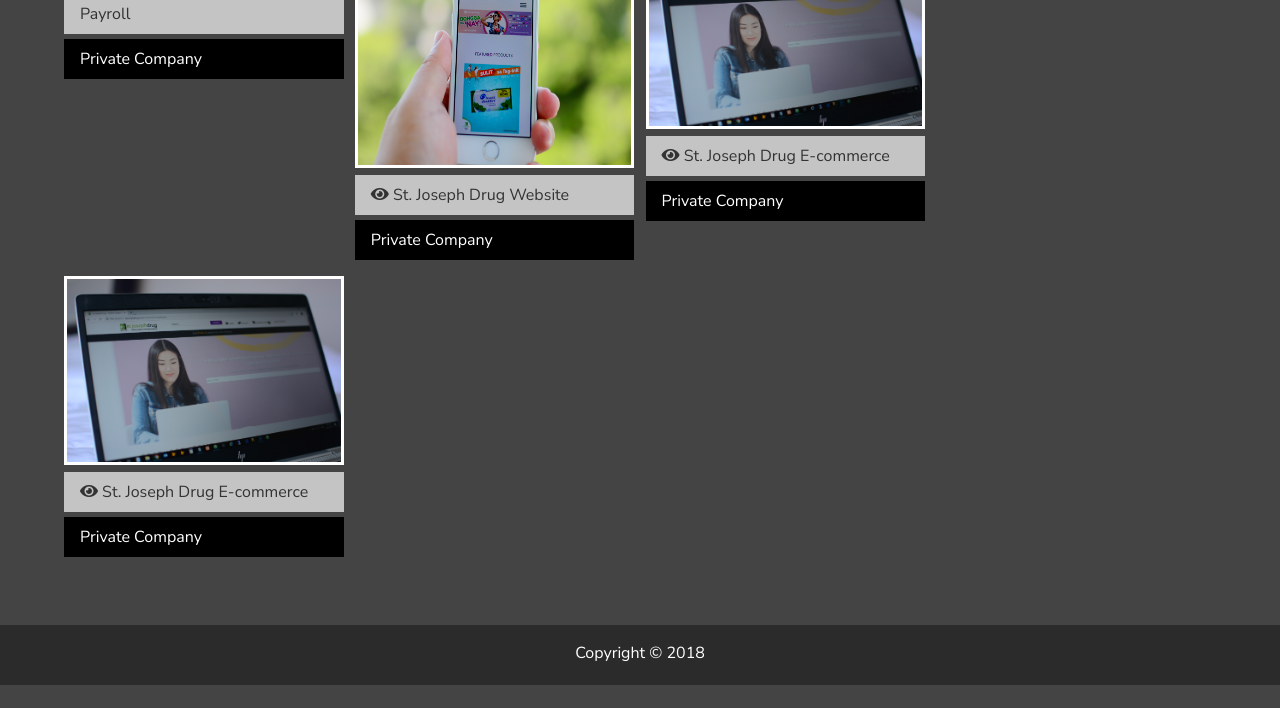
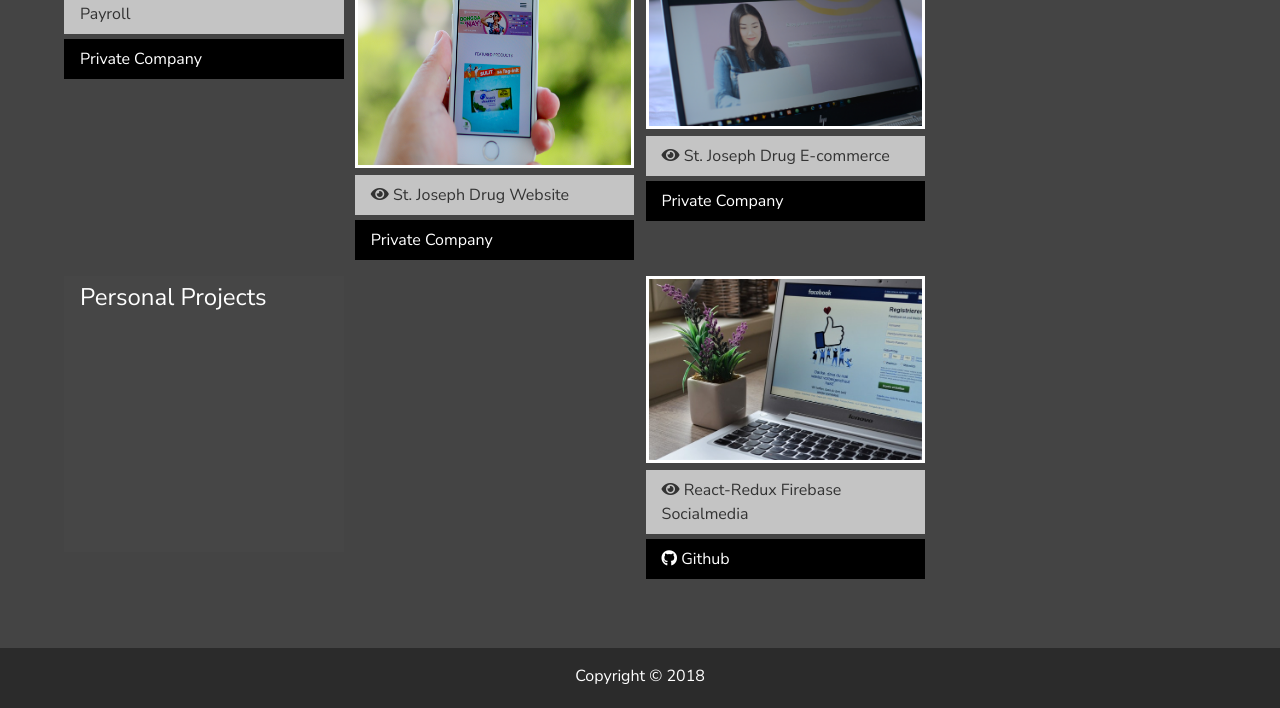
Before and after one commit to Ralph519/ralphtoledoportfolio.github.io, a website: page dist/work.html in a window 1280 px wide. Shown: the part 342-1050 px from the top of the page. Before the commit the page ends 1027 px from the top, so only its background shows below. Drawn offline with Linux system fonts and the light colour scheme.

Commit message:
added a new work

```diff
--- a/dist/work.html
+++ b/dist/work.html
@@ -89,15 +89,17 @@
         </div>
 
         <br>
+        <h2 class="sm-heading">Personal Projects</h2>
+        <br>
 
         <div class="item">
           <a href="sjdecommerce.html">
-            <img src="img/projects/sjdecomm/webpage1.png" alt="Project" />
+            <img src="img/projects/socialmedia.jpg" alt="Project" />
           </a>
           <a href="#" class="btn-light">
-            <i class="fas fa-eye"></i> St. Joseph Drug E-commerce
+            <i class="fas fa-eye"></i> React-Redux Firebase Socialmedia
           </a>
-          <a href="#" class="btn-dark"> Private Company </a>
+          <a href="https://github.com/Ralph519/reactsocialmedia-client" class="btn-dark" target="_blank"> <i class="fab fa-github"></i> Github </a>
         </div>
       </div>
     </main>
```
Also changed, not shown: dist/img/dre.jpg (deleted), dist/img/projects/socialmedia.jpg (added).
